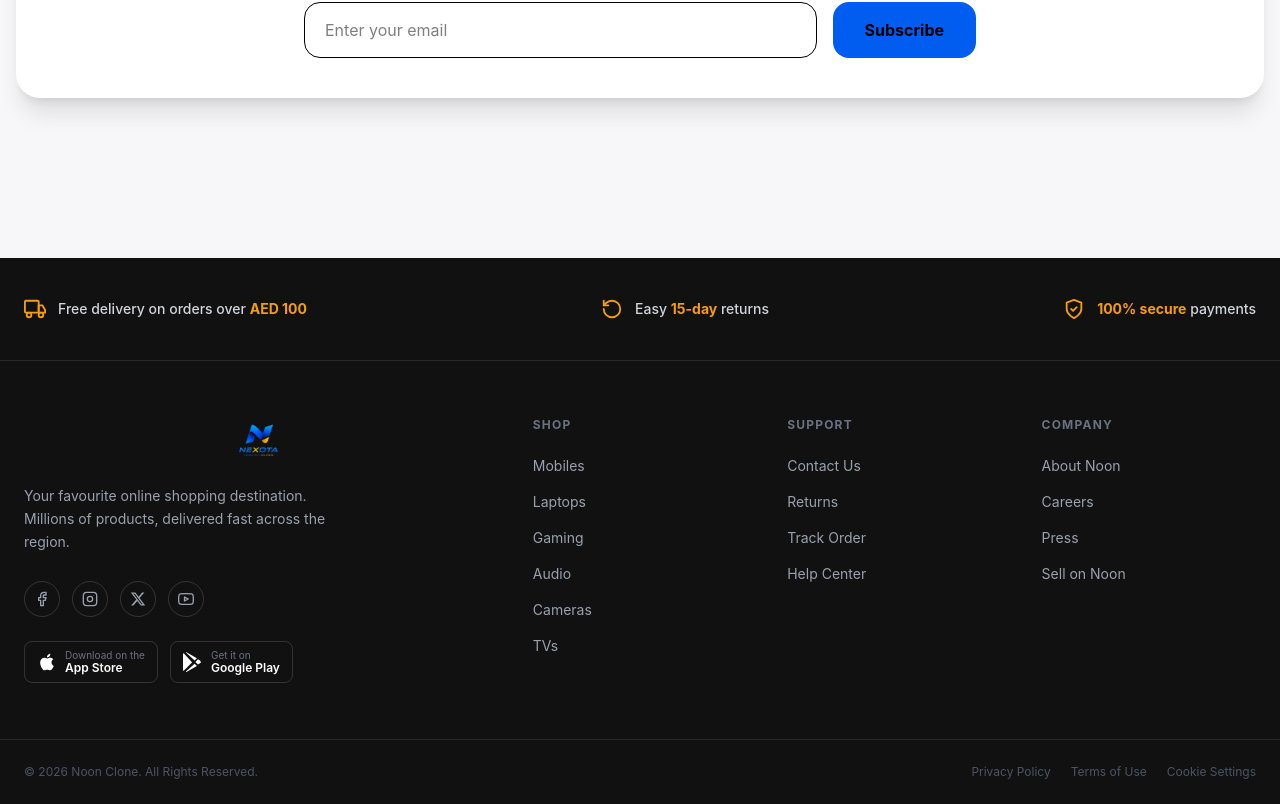
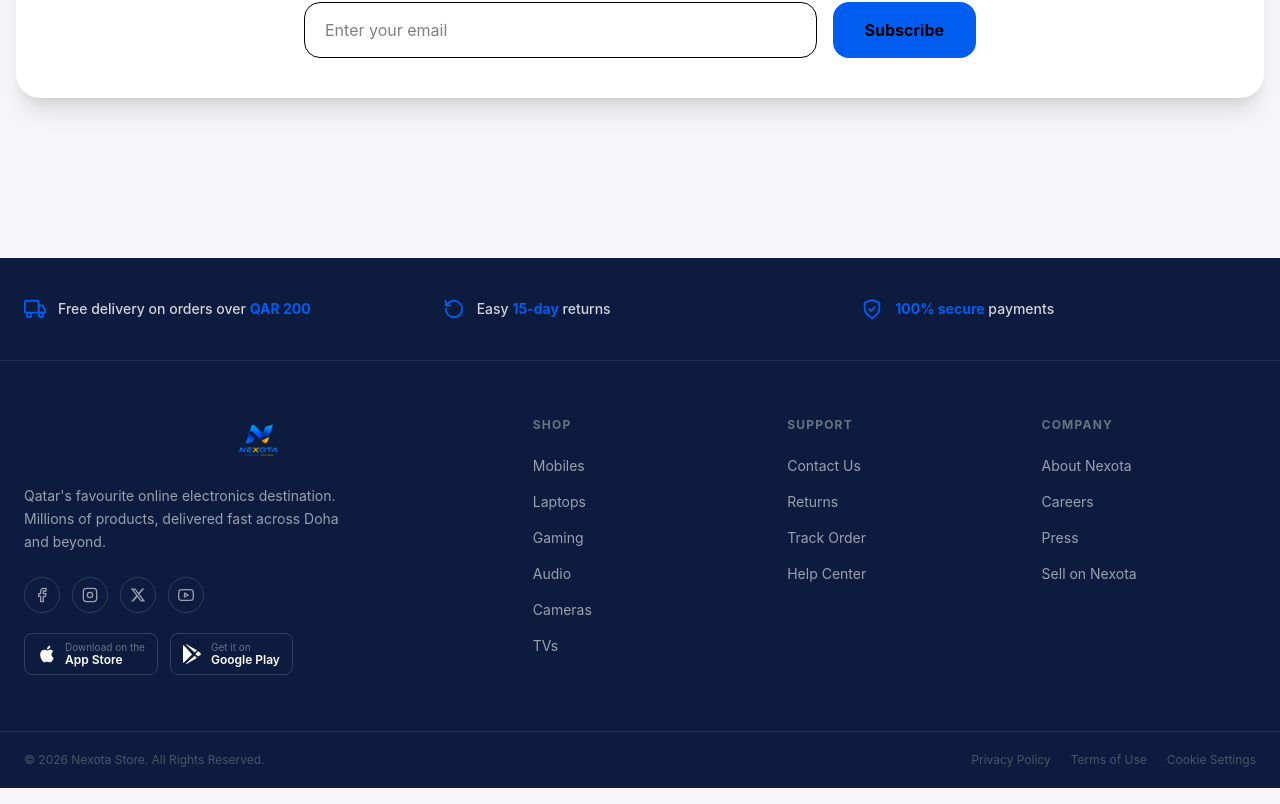
Before and after one commit to ANB-GROUP467/nexota-oxmite, a React (Vite) app: page / in a window 1280 px wide. Shown: the part 5107-5911 px from the top of the page. Built offline with nearby package versions, Linux system fonts and the light colour scheme.

Commit message:
footer updated - nexota branding

```diff
--- a/src/components/layout/Footer.jsx
+++ b/src/components/layout/Footer.jsx
@@ -1,8 +1,7 @@
 import { Link } from "react-router-dom";
 
-const svg =
-  (d, extra = "") =>
-  ({ size = 18 }) => (
+// ─── Social icons ─────────────────────────────────────────────────────────────
+const FacebookIcon = ({ size = 18 }) => (
   <svg
     xmlns="http://www.w3.org/2000/svg"
     width={size}
@@ -14,14 +13,8 @@
     strokeLinecap="round"
     strokeLinejoin="round"
   >
-      {extra && <path d={extra} />}
-      <path d={d} />
+    <path d="M18 2h-3a5 5 0 0 0-5 5v3H7v4h3v8h4v-8h3l1-4h-4V7a1 1 0 0 1 1-1h3z" />
   </svg>
-  );
-
-// Social icons
-const FacebookIcon = svg(
-  "M18 2h-3a5 5 0 0 0-5 5v3H7v4h3v8h4v-8h3l1-4h-4V7a1 1 0 0 1 1-1h3z",
 );
 const InstagramIcon = ({ size = 18 }) => (
   <svg
@@ -68,7 +61,7 @@
   </svg>
 );
 
-// Trust-bar icons
+// ─── Trust icons ──────────────────────────────────────────────────────────────
 const TruckIcon = ({ size = 22 }) => (
   <svg
     xmlns="http://www.w3.org/2000/svg"
@@ -120,7 +113,7 @@
   </svg>
 );
 
-// App store icons
+// ─── App store icons ──────────────────────────────────────────────────────────
 const AppleIcon = ({ size = 20 }) => (
   <svg
     xmlns="http://www.w3.org/2000/svg"
@@ -144,6 +137,7 @@
   </svg>
 );
 
+// ─── Data ─────────────────────────────────────────────────────────────────────
 const footerLinks = {
   Shop: [
     { label: "Mobiles", to: "/category/mobiles" },
@@ -160,10 +154,10 @@
     { label: "Help Center", to: "/help" },
   ],
   Company: [
-    { label: "About Noon", to: "/about" },
+    { label: "About Nexota", to: "/about" },
     { label: "Careers", to: "/careers" },
     { label: "Press", to: "/press" },
-    { label: "Sell on Noon", to: "/sell" },
+    { label: "Sell on Nexota", to: "/sell" },
   ],
 };
 
@@ -174,72 +168,77 @@
   { icon: <YoutubeIcon size={16} />, label: "YouTube", href: "#" },
 ];
 
+// ─── Footer ───────────────────────────────────────────────────────────────────
 function Footer() {
   return (
-    <footer className="mt-24 bg-[#111] text-white">
-      {/* Top band */}
+    <footer className="mt-24 bg-[#0D1B3E] text-white">
+      {/* Trust band */}
       <div className="border-b border-white/10">
-        <div className="max-w-[1600px] mx-auto px-6 py-10 flex flex-col md:flex-row items-center justify-between gap-6">
-          <div className="flex items-center gap-3">
-            <span className="text-[#F59E0B]">
-              <TruckIcon />
-            </span>
-            <span className="text-sm text-gray-300 font-medium">
+        <div className="max-w-[1600px] mx-auto px-6 py-10 grid grid-cols-1 sm:grid-cols-3 gap-6 text-center sm:text-left">
+          {[
+            {
+              icon: <TruckIcon />,
+              text: (
+                <>
                   Free delivery on orders over{" "}
-              <span className="text-[#F59E0B] font-bold">AED 100</span>
-            </span>
+                  <span className="text-[#015df0] font-bold">QAR 200</span>
+                </>
+              ),
+            },
+            {
+              icon: <RefreshIcon />,
+              text: (
+                <>
+                  Easy <span className="text-[#015df0] font-bold">15-day</span>{" "}
+                  returns
+                </>
+              ),
+            },
+            {
+              icon: <ShieldIcon />,
+              text: (
+                <>
+                  <span className="text-[#015df0] font-bold">100% secure</span>{" "}
+                  payments
+                </>
+              ),
+            },
+          ].map(({ icon, text }, i) => (
+            <div
+              key={i}
+              className="flex items-center justify-center sm:justify-start gap-3"
+            >
+              <span className="text-[#015df0] shrink-0">{icon}</span>
+              <span className="text-sm text-gray-300 font-medium">{text}</span>
             </div>
-          <div className="flex items-center gap-3">
-            <span className="text-[#F59E0B]">
-              <RefreshIcon />
-            </span>
-            <span className="text-sm text-gray-300 font-medium">
-              Easy <span className="text-[#F59E0B] font-bold">15-day</span>{" "}
-              returns
-            </span>
-          </div>
-          <div className="flex items-center gap-3">
-            <span className="text-[#F59E0B]">
-              <ShieldIcon />
-            </span>
-            <span className="text-sm text-gray-300 font-medium">
-              <span className="text-[#F59E0B] font-bold">100% secure</span>{" "}
-              payments
-            </span>
-          </div>
+          ))}
         </div>
       </div>
 
       {/* Main grid */}
       <div className="max-w-[1600px] mx-auto px-6 py-14">
         <div className="grid grid-cols-2 md:grid-cols-5 gap-10">
-          {/* Brand */}
-          <div className="col-span-2 md:col-span-2 flex flex-col gap-5">
+          {/* Brand column */}
+          <div className="col-span-2 flex flex-col gap-5">
             <img
               src="/logo.png"
-              alt="noon"
+              alt="Nexota"
               className="h-12 w-auto object-contain"
             />
             <p className="text-gray-400 text-sm leading-relaxed max-w-xs">
-              Your favourite online shopping destination. Millions of products,
-              delivered fast across the region.
+              Qatar's favourite online electronics destination. Millions of
+              products, delivered fast across Doha and beyond.
             </p>
 
-            {/* Social icons */}
-            <div className="flex gap-3 mt-2">
+            {/* Socials */}
+            <div className="flex gap-3 mt-1">
               {socials.map(({ icon, label, href }) => (
                 <a
                   key={label}
                   href={href}
                   aria-label={label}
-                  className="
-                    w-9 h-9 rounded-full
-                    border border-white/15
-                    flex items-center justify-center
-                    text-gray-400
-                    hover:border-[#F59E0B] hover:text-[#F59E0B]
-                    transition-all duration-200
-                  "
+                  className="w-9 h-9 rounded-full border border-white/15 flex items-center justify-center
+                    text-gray-400 hover:border-[#015df0] hover:text-[#015df0] transition-all duration-200"
                 >
                   {icon}
                 </a>
@@ -247,29 +246,35 @@
             </div>
 
             {/* App badges */}
-            <div className="flex gap-3 mt-1">
-              <div className="px-3 py-2 rounded-lg border border-white/15 flex items-center gap-2 cursor-pointer hover:border-white/30 transition-colors">
-                <AppleIcon />
+            <div className="flex gap-3 flex-wrap">
+              {[
+                {
+                  icon: <AppleIcon />,
+                  sub: "Download on the",
+                  label: "App Store",
+                },
+                {
+                  icon: <PlayStoreIcon />,
+                  sub: "Get it on",
+                  label: "Google Play",
+                },
+              ].map(({ icon, sub, label }) => (
+                <div
+                  key={label}
+                  className="px-3 py-2 rounded-lg border border-white/15 flex items-center gap-2
+                    cursor-pointer hover:border-[#015df0] transition-colors"
+                >
+                  {icon}
                   <div>
                     <p className="text-[10px] text-gray-500 leading-none">
-                    Download on the
+                      {sub}
                     </p>
                     <p className="text-xs font-semibold leading-none mt-0.5">
-                    App Store
+                      {label}
                     </p>
                   </div>
                 </div>
-              <div className="px-3 py-2 rounded-lg border border-white/15 flex items-center gap-2 cursor-pointer hover:border-white/30 transition-colors">
-                <PlayStoreIcon />
-                <div>
-                  <p className="text-[10px] text-gray-500 leading-none">
-                    Get it on
-                  </p>
-                  <p className="text-xs font-semibold leading-none mt-0.5">
-                    Google Play
-                  </p>
-                </div>
-              </div>
+              ))}
             </div>
           </div>
 
@@ -284,7 +289,7 @@
                   <li key={label}>
                     <Link
                       to={to}
-                      className="text-sm text-gray-400 hover:text-[#F59E0B] transition-colors duration-150"
+                      className="text-sm text-gray-400 hover:text-white transition-colors duration-150"
                     >
                       {label}
                     </Link>
@@ -298,9 +303,9 @@
 
       {/* Bottom bar */}
       <div className="border-t border-white/10">
-        <div className="max-w-[1600px] mx-auto px-6 py-6 flex flex-col md:flex-row items-center justify-between gap-3 text-xs text-gray-600">
-          <p>© 2026 Noon Clone. All Rights Reserved.</p>
-          <div className="flex gap-5">
+        <div className="max-w-[1600px] mx-auto px-6 py-5 flex flex-col md:flex-row items-center justify-between gap-3 text-xs text-gray-600">
+          <p>© 2026 Nexota Store. All Rights Reserved.</p>
+          <div className="flex gap-5 flex-wrap justify-center">
             <Link
               to="/privacy"
               className="hover:text-gray-400 transition-colors"
```
Lines whose indentation alone changed are shown as unchanged.
